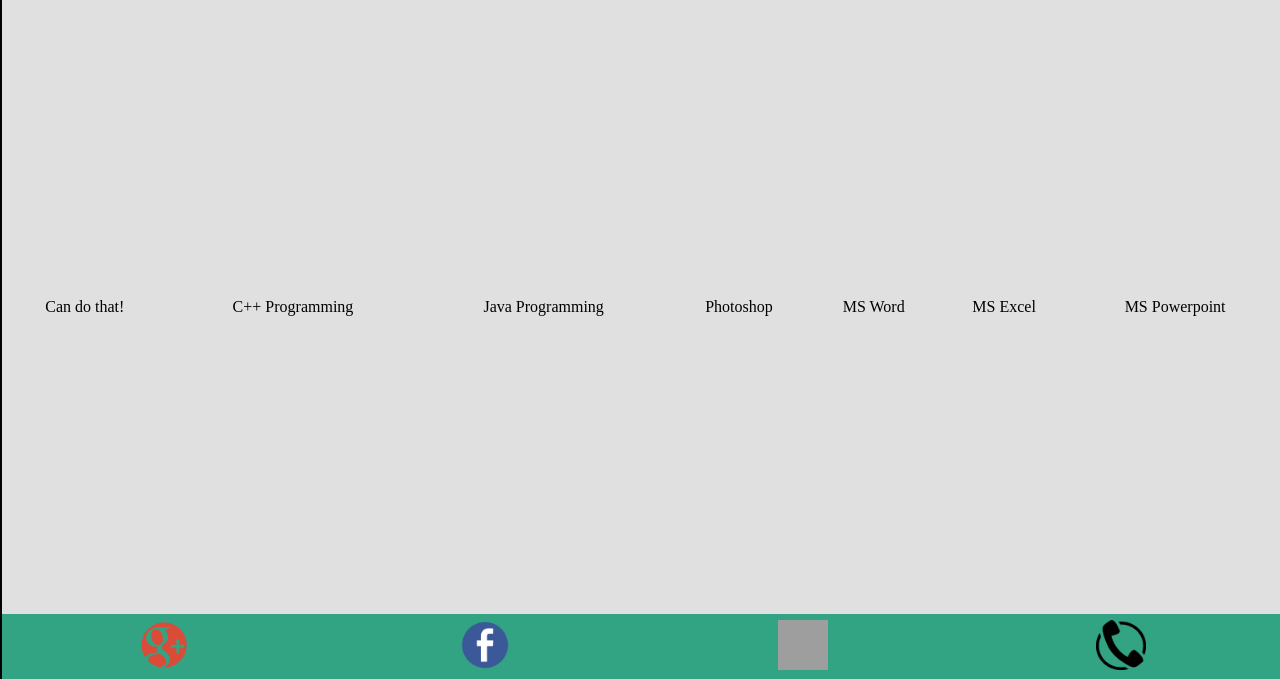
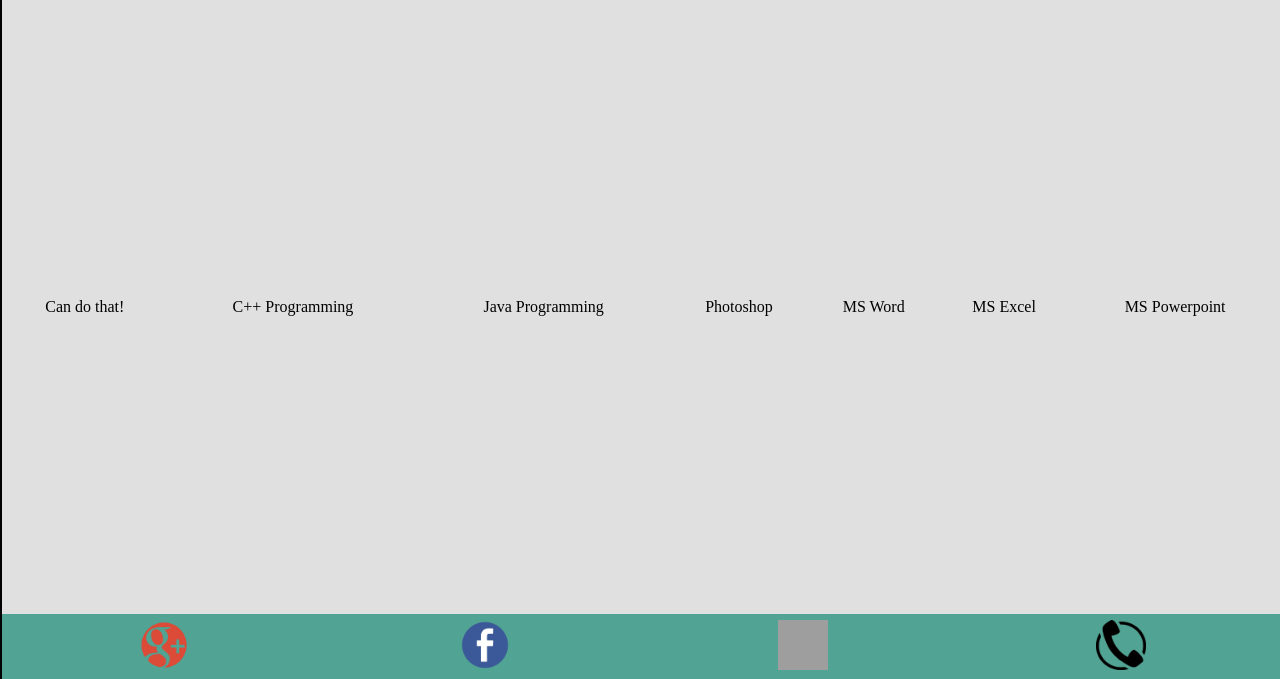
Before and after one commit to mikko12349/PEREZ_Mikko_PersonalWebsite, a PHP site: page / in a window 1280 px wide. Shown: the part 1846-2525 px from the top of the page. Run offline with PHP 8.4, Linux system fonts and the light colour scheme; some libraries are stand-ins or nearby versions; some web fonts are replaced; grey boxes are pictures that could not be loaded.

Commit message:
color changes in the footer

```diff
--- a/styles/styles.css
+++ b/styles/styles.css
@@ -85,5 +85,5 @@
 }
 
 #Footer1{
-	background-color:#33a483;
+	background-color:rgba(38,141,120,0.8);
 }
```
